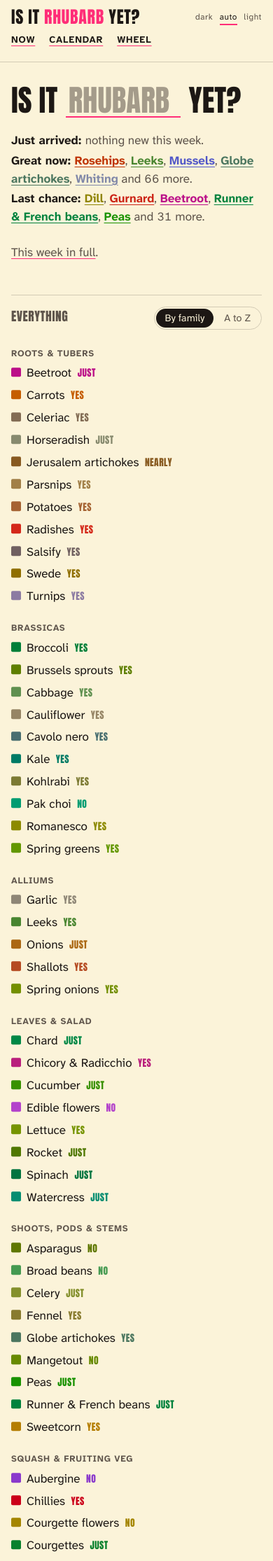
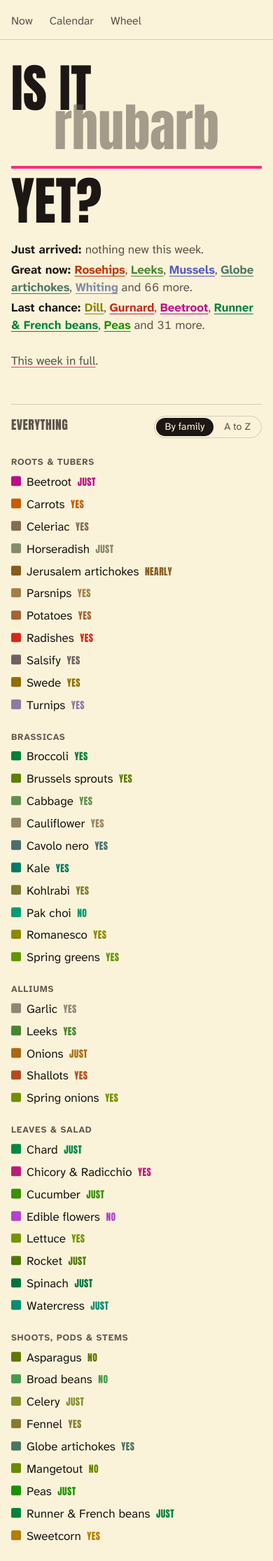
Before and after one commit to DeckOfPandas/is-it-rhubarb-yet, a Jekyll site: the page built from index.html, in a window 390 px wide. Shown: the top 2230 px of the page at 70% size. Built offline with Jekyll 4.4.1, drawn with Linux system fonts in a browser that asks for light colours.

Commit message:
(design) The header is the wordmark, the nav and a magnifier
The header held the question twice on home, shouting nav links, the
theme switch in its best spot and a search box with no good home.

- Header on every page but home: the wordmark as it was, then Now,
  Calendar and Wheel as words in sentence case, soft ink, with only the
  current page bold, full ink and underlined in pink; then a magnifier
  at the right that goes to home's input, focused ("Search foods").
  One row from 640px up; below that, wordmark and magnifier, then nav.
  Every nav link and the magnifier are 44px tall to tap.
- Header on home: the nav alone. The hero question is the wordmark.
- The header search box and its dropdown are gone, CSS and JS both.
- Home hero: one line on wide screens, three stacked lines below
  600px with the input the full width. A word too long for its room
  is set smaller until it fits, so "jerusalem artichokes" stays on one
  line at 360px and at 1280px.
- The placeholder is lower case (it rendered in capitals) and centred
  in its underline, which used to run on past the word on the right.
- The theme switch moves to the footer as a three-way pill: sun, Auto
  with a screen, moon, spoken as "Light theme", "Follow device", "Dark
  theme". Same radio group, same storage, same behaviour.

Fixes #51

Co-Authored-By: Claude Opus 5.5 <noreply@anthropic.com>

```diff
--- a/_layouts/default.html
+++ b/_layouts/default.html
@@ -58,39 +58,23 @@ Now have cards of their own; every other page shows the home card.
   </script>
 </head>
 <body>
-  <header class="site-header">
+  {%- comment -%} On home the hero question is the wordmark, and its input
+     the search, so the header there is the nav alone. Elsewhere the
+     magnifier goes to that input, focused. {%- endcomment -%}
+  <header class="site-header{% if page.url == '/' %} is-home{% endif %}">
     <div class="site-header-inner">
+      {%- if page.url != '/' -%}
       {%- comment -%} The wordmark: RHUBARB is always in rhubarb's colour. {%- endcomment -%}
       <a class="brand" href="{{ '/' | relative_url }}" aria-label="Is it rhubarb yet? Home">Is it <span class="brand-rhubarb">rhubarb</span> yet?</a>
+      {%- endif -%}
       <nav class="site-nav" aria-label="Site">
         <a href="{{ '/now/' | relative_url }}"{% if page.url == '/now/' %} aria-current="page"{% endif %}>Now</a>
         <a href="{{ '/calendar/' | relative_url }}"{% if page.url == '/calendar/' %} aria-current="page"{% endif %}>Calendar</a>
         <a href="{{ '/wheel/' | relative_url }}"{% if page.url == '/wheel/' %} aria-current="page"{% endif %}>Wheel</a>
       </nav>
       {%- if page.url != '/' -%}
-      {%- comment -%} The search for a food, on every page but home, where
-         the hook is the search: the same "Is it [    ] yet?" in small. A
-         plain GET to home with q=, which the hook reads; site.js adds a
-         dropdown fed from search.json. {%- endcomment -%}
-      <form class="search" role="search" method="get" action="{{ '/' | relative_url }}"
-            data-index="{{ '/search.json' | relative_url }}">
-        <label class="search-line" for="site-search">
-          <span class="hook-word">is it</span>
-          <span class="hook-slot"><input id="site-search" type="search" name="q" class="search-input" autocomplete="off" autocapitalize="off" spellcheck="false"
-                 placeholder="rhubarb" aria-label="Is it … yet? Which food?" size="7"
-                 role="combobox" aria-autocomplete="list" aria-expanded="false" aria-controls="search-results"></span>
-          <span class="hook-word">yet?</span>
-        </label>
-        <button type="submit" class="visually-hidden">Ask</button>
-        <div class="search-results" id="search-results" role="listbox" hidden></div>
-      </form>
+      <a class="search-link" href="{{ '/' | relative_url }}#hook-input" aria-label="Search foods">{% include icons/search.svg %}</a>
       {%- endif -%}
-      <fieldset class="switch theme" data-remember="theme">
-        <legend>Theme</legend>
-        <input type="radio" name="theme" id="theme-dark" value="dark"><label for="theme-dark">dark</label>
-        <input type="radio" name="theme" id="theme-auto" value="auto" checked><label for="theme-auto">auto</label>
-        <input type="radio" name="theme" id="theme-light" value="light"><label for="theme-light">light</label>
-      </fieldset>
     </div>
   </header>
   <main>
@@ -103,6 +87,15 @@ Now have cards of their own; every other page shows the home card.
       <a href="{{ '/foods.json' | relative_url }}">Data as JSON</a>
     </nav>
     <p class="footer-about"><a href="{{ '/about/' | relative_url }}">About</a></p>
+    {%- comment -%} A radio group, so the current choice is checked and
+       announced; each input carries its spoken name, since the sun and the
+       moon say nothing to a screen reader. {%- endcomment -%}
+    <fieldset class="switch theme" data-remember="theme">
+      <legend>Theme</legend>
+      <input type="radio" name="theme" id="theme-light" value="light" aria-label="Light theme"><label for="theme-light">{% include icons/sun.svg %}</label>
+      <input type="radio" name="theme" id="theme-auto" value="auto" aria-label="Follow device" checked><label for="theme-auto">{% include icons/screen.svg %}Auto</label>
+      <input type="radio" name="theme" id="theme-dark" value="dark" aria-label="Dark theme"><label for="theme-dark">{% include icons/moon.svg %}</label>
+    </fieldset>
     <a class="footer-github" href="https://github.com/DeckOfPandas/is-it-rhubarb-yet" aria-label="Source on GitHub">{% include icons/github.svg %}</a>
     <p class="copyright">&copy; {{ site.time | date: "%Y" }} {{ site.title }}</p>
     {%- comment -%} Two sentences in two spans, so a narrow screen breaks
--- a/assets/site.css
+++ b/assets/site.css
@@ -91,19 +91,20 @@ h1 { font: 400 clamp(2rem, 6vw, 3.25rem)/1 var(--display); text-transform: upper
 .lede { color: var(--muted); max-width: 40rem; }
 
 /* --- Header ---------------------------------------------------------------- */
-.site-header { padding: 0.75rem 1rem 0; border-bottom: 1px solid var(--rule); }
+/* Phone: the wordmark and the magnifier, then the nav under them. Wide:
+   one row, the magnifier pushed to the right. Home has neither the
+   wordmark nor the magnifier, so its header is the nav alone. */
+.site-header { padding: 0.5rem 1rem 0; border-bottom: 1px solid var(--rule); }
 .site-header-inner {
   max-width: 64rem; margin: 0 auto;
-  display: grid; grid-template-columns: 1fr auto; column-gap: 1rem; row-gap: 0.4rem;
-  grid-template-areas: "brand theme" "nav nav" "search search";
-  align-items: center; padding-bottom: 0.6rem;
+  display: grid; grid-template-columns: 1fr auto; column-gap: 1.5rem;
+  grid-template-areas: "brand search" "nav nav";
+  align-items: center; padding-bottom: 0.25rem;
 }
-@media (min-width: 52rem) {
-  .site-header-inner { grid-template-columns: auto 1fr auto auto; grid-template-areas: "brand nav search theme"; column-gap: 1.5rem; }
+.is-home .site-header-inner { grid-template-areas: "nav nav"; }
+@media (min-width: 40rem) {
+  .site-header-inner { grid-template-columns: auto 1fr auto; grid-template-areas: "brand nav search"; column-gap: 2rem; padding-bottom: 0; }
 }
-/* The wordmark and the nav are links and look it: the wordmark takes the
-   pink underline on hover, the nav items wear it always, thickest on the
-   current page. */
 .brand {
   grid-area: brand; justify-self: start;
   font: 400 1.5rem/1 var(--display); letter-spacing: var(--track-small); text-transform: uppercase;
@@ -111,43 +112,21 @@ h1 { font: 400 clamp(2rem, 6vw, 3.25rem)/1 var(--display); text-transform: upper
 }
 .brand:hover, .brand:focus-visible { text-decoration: underline; text-decoration-color: var(--rhubarb); text-decoration-thickness: 0.08em; text-underline-offset: 0.12em; }
 .brand-rhubarb { color: var(--rhubarb); }
-.site-nav { grid-area: nav; display: flex; gap: 1.25rem; }
+/* The nav is words in the soft ink; only the current page is full ink,
+   bold and underlined in pink. Each link is 44px tall to tap. */
+.site-nav { grid-area: nav; display: flex; gap: 1.5rem; }
 .site-nav a {
-  font-size: 0.85rem; font-weight: 700; letter-spacing: 0.06em; text-transform: uppercase;
-  color: var(--ink); padding: 0.3rem 0; text-underline-offset: 0.3em;
+  display: inline-flex; align-items: center; min-height: 44px; white-space: nowrap;
+  font-size: 1rem; color: var(--muted); text-decoration: none; text-underline-offset: 0.35em;
 }
-.site-nav a[aria-current] { text-decoration-thickness: 3px; }
-.site-header .search { grid-area: search; }
-.site-header .theme { grid-area: theme; justify-self: end; }
-
-/* The search box is the question in small and lowercase, "is it [rhubarb]
-   yet?", in the text face so it reads as a sentence rather than a second
-   wordmark; only the food is the input, underlined in pink, the underline
-   thickening on focus rather than a ring. The dropdown hangs under it. */
-.search { position: relative; margin: 0; }
-.search-line {
-  display: flex; align-items: baseline; gap: 0 0.3em; cursor: text;
-  font: 400 1rem/1.3 var(--text); white-space: nowrap;
+.site-nav a:hover, .site-nav a:focus-visible { color: var(--ink); text-decoration: underline; text-decoration-color: var(--rhubarb); text-decoration-thickness: 1px; }
+.site-nav a[aria-current] { font-weight: 700; color: var(--ink); text-decoration: underline; text-decoration-color: var(--rhubarb); text-decoration-thickness: 3px; }
+.search-link {
+  grid-area: search; justify-self: end; display: inline-flex; align-items: center; justify-content: center;
+  width: 44px; height: 44px; margin-right: -10px; color: var(--ink);
 }
-.search-input {
-  font: inherit; line-height: inherit; width: 7ch; max-width: 100%;
-  background: transparent; border: 0; border-bottom: 2px solid var(--rhubarb); border-radius: 0;
-  padding: 0 0.1em; margin: 0; color: var(--ink); -webkit-appearance: none; appearance: none;
-}
-.search-input:focus { outline: none; border-bottom-width: 3px; margin-bottom: -1px; }
-.search-input::placeholder { color: var(--muted); opacity: 0.55; }
-.search-input::-webkit-search-cancel-button { display: none; }
-.search-results {
-  position: absolute; top: 100%; left: 0; z-index: 20; margin-top: 0.4rem;
-  min-width: 100%; width: max-content; max-width: min(24rem, calc(100vw - 2rem));
-  padding: 0.4rem 0; background: var(--bg); border: 1px solid var(--rule); box-shadow: 0 8px 22px rgba(0, 0, 0, 0.18);
-  text-align: left; font-size: 1rem;
-}
-@media (min-width: 52rem) { .search-results { left: auto; right: 0; } }
-.search-results .food-list { display: block; margin: 0; }
-.search-results .food-row { padding: 0.25rem 0.8rem; }
-.search-results .food-row.is-active, .search-results .food-row:hover { background: var(--band); }
-.search-none { margin: 0; padding: 0.2rem 0.8rem; color: var(--muted); }
+.search-link:hover, .search-link:focus-visible { color: var(--rhubarb); }
+.icon { width: 1.4rem; height: 1.4rem; flex: none; }
 
 /* --- Switches ----------------------------------------------------------- */
 /* A radio group drawn as a pill. The theme switch needs JavaScript to do
@@ -160,10 +139,12 @@ h1 { font: 400 clamp(2rem, 6vw, 3.25rem)/1 var(--display); text-transform: upper
 .switch label { padding: 0.2rem 0.8rem; border-radius: 999px; cursor: pointer; color: var(--muted); font-size: 0.9rem; line-height: 1.4; }
 .switch input:checked + label { background: var(--ink); color: var(--bg); }
 .switch input:focus-visible + label { outline: 2px solid var(--rhubarb); outline-offset: 1px; }
+/* The theme switch, in the footer: sun, Auto, moon, three segments of one
+   pill, each 44px tall to tap. */
 .theme { display: none; }
-.js .theme { display: inline-flex; margin-bottom: 0; border: 0; padding: 0; gap: 0.6rem; }
-.theme label { padding: 0.1rem 0; font-size: 0.75rem; border-radius: 0; letter-spacing: 0.04em; }
-.theme input:checked + label { background: none; color: var(--ink); box-shadow: 0 2px 0 var(--rhubarb); }
+.js .theme { display: inline-flex; margin: 0.4rem 0 0; }
+.theme label { display: inline-flex; align-items: center; justify-content: center; gap: 0.35em; min-width: 44px; min-height: 40px; padding: 0 0.7rem; }
+.theme .icon { width: 1.1rem; height: 1.1rem; }
 .switches { display: flex; flex-wrap: wrap; gap: 0.5rem 1rem; align-items: center; }
 .ordered > * { display: none; }
 main:has(#order-start:checked) .ordered > .by-start,
@@ -215,21 +196,32 @@ main:has(#order-alpha:checked) .ordered-list .heading { display: none; }
 .variety-line { color: var(--muted); margin: 0 0 1rem; }
 
 /* --- Home: the hook ------------------------------------------------------- */
+/* The hero question is the wordmark on home. Wide: one line, the input as
+   wide as its word. Below 600px: three lines, the input the full width,
+   and site.js shrinks a long name's type until it fits. The placeholder is
+   lower case and grey, which is what makes it read as a box to type in;
+   what is typed is in capitals like the rest of the question. The word
+   sits in the middle of its underline. */
 .hook { padding: 1.5rem 0 0.5rem; }
 .hook-form { margin: 0; }
 .hook-line {
-  display: flex; flex-wrap: wrap; align-items: baseline; gap: 0 0.28em;
+  display: flex; align-items: baseline; gap: 0 0.28em; white-space: nowrap;
   font: 400 clamp(2.6rem, 11vw, 6.5rem)/1.05 var(--display); letter-spacing: var(--track-large); text-transform: uppercase;
   cursor: text;
 }
 .hook-slot { display: inline-flex; max-width: 100%; }
 #hook-input {
-  font: inherit; letter-spacing: inherit; text-transform: inherit; line-height: inherit;
+  font: inherit; letter-spacing: inherit; text-transform: inherit; line-height: inherit; text-align: center;
   color: var(--ink); background: transparent; border: 0; border-bottom: 0.06em solid var(--rhubarb); border-radius: 0;
   padding: 0 0.08em; margin: 0; min-width: 3ch; max-width: 100%; -webkit-appearance: none; appearance: none;
 }
-#hook-input::placeholder { color: var(--muted); opacity: 0.55; }
-.hook-ruler { position: absolute; visibility: hidden; white-space: pre; font: inherit; letter-spacing: inherit; text-transform: inherit; padding: 0 0.08em; }
+#hook-input::placeholder { color: var(--muted); opacity: 0.55; text-transform: none; }
+@media (max-width: 37.49rem) {
+  .hook-line { flex-direction: column; align-items: stretch; font-size: clamp(3rem, 19vw, 6rem); line-height: 1; }
+  .hook-slot { display: flex; align-items: flex-end; width: 100%; height: 1.05em; margin: 0 0 0.12em; }
+  #hook-input { width: 100%; }
+}
+.hook-ruler { position: absolute; right: 0; visibility: hidden; white-space: pre; font: inherit; letter-spacing: inherit; text-transform: inherit; padding: 0 0.08em; }
 .hook-slot { position: relative; }
 #hook-input:focus { outline: none; border-bottom-width: 0.1em; margin-bottom: -0.04em; }
 #hook-input::-webkit-search-cancel-button { display: none; }
--- a/assets/site.js
+++ b/assets/site.js
@@ -354,15 +354,33 @@
     });
     var shown = [];
 
-    // The input is as wide as its word: a hidden span in the same font
-    // measures the value, or the placeholder when there is none.
+    // A hidden span in the same font measures the value, or the placeholder
+    // when there is none. On one line the input is as wide as its word, up to
+    // the room "Is it" and "yet?" leave; when the question stacks, the input
+    // is the full width. Either way a word too long for its room is set
+    // smaller until it fits.
     var ruler = el("span", "hook-ruler");
     ruler.setAttribute("aria-hidden", "true");
     input.parentElement.appendChild(ruler);
+    var line = input.closest(".hook-line");
+    var stacked = matchMedia("(max-width: 37.49rem)");
     function size() {
+      ruler.style.textTransform = input.value ? "" : "none";
       ruler.textContent = input.value || input.placeholder;
-      var w = ruler.getBoundingClientRect().width;
-      if (w) input.style.width = (w + 12) + "px";
+      var w = ruler.getBoundingClientRect().width + 12;
+      if (w <= 12) return;
+      input.style.fontSize = "";
+      var room;
+      if (stacked.matches) {
+        input.style.width = "";
+        room = input.clientWidth;
+      } else {
+        var gap = parseFloat(getComputedStyle(line).columnGap) || 0;
+        room = line.clientWidth - 2 * gap - 8;
+        line.querySelectorAll(".hook-word").forEach(function (word) { room -= word.getBoundingClientRect().width; });
+        input.style.width = Math.min(w, room) + "px";
+      }
+      if (w > room) input.style.fontSize = (parseFloat(getComputedStyle(input).fontSize) * room / w) + "px";
     }
     if (document.fonts && document.fonts.ready) document.fonts.ready.then(size);
     window.addEventListener("resize", size);
@@ -498,85 +516,6 @@
     render(week);
   }
 
-  // --- The header's search box -----------------------------------------------
-  function initSearch() {
-    var form = document.querySelector("form.search");
-    if (!form) return;
-    var input = form.querySelector(".search-input");
-    var panel = form.querySelector(".search-results");
-    var index = null, live = null, options = [], active = -1;
-
-    function load(then) {
-      if (index) { then(); return; }
-      loadSearch().then(function (items) {
-        index = items.map(function (it) { it.terms = it.terms.map(fold); return it; });
-        then();
-      }).catch(function () {});
-      if (!SAME_WEEK) loadFoods().then(function (foods) {
-        live = {};
-        foods.forEach(function (f) { live[f.slug] = V.foodVerdict(f, WEEK).verdict; });
-      }).catch(function () {});
-    }
-
-    function close() {
-      panel.hidden = true; panel.textContent = ""; options = []; active = -1;
-      input.setAttribute("aria-expanded", "false");
-      input.removeAttribute("aria-activedescendant");
-    }
-
-    function paint() {
-      var found = index ? rank(index, input.value).slice(0, 8) : [];
-      panel.textContent = ""; options = []; active = -1;
-      if (!input.value.trim()) { close(); return; }
-      if (!found.length) {
-        panel.appendChild(el("p", "search-none", "Literally no idea."));
-      } else {
-        var ul = el("ul", "food-list");
-        found.forEach(function (it, i) {
-          var item = { slug: it.slug, name: it.name, colour: it.colour, never: it.never,
-            verdict: live && live[it.slug] ? live[it.slug] : it.verdict };
-          var li = foodRow(item);
-          li.id = "search-option-" + i;
-          li.setAttribute("role", "option");
-          options.push(li);
-          ul.appendChild(li);
-        });
-        panel.appendChild(ul);
-      }
-      panel.hidden = false;
-      input.setAttribute("aria-expanded", "true");
-    }
-
-    function setActive(n) {
-      if (active >= 0 && options[active]) options[active].classList.remove("is-active");
-      active = n;
-      if (active >= 0 && options[active]) {
-        options[active].classList.add("is-active");
-        input.setAttribute("aria-activedescendant", options[active].id);
-      } else input.removeAttribute("aria-activedescendant");
-    }
-
-    input.addEventListener("focus", function () { load(paint); });
-    input.addEventListener("input", function () { load(paint); });
-    input.addEventListener("keydown", function (e) {
-      if (e.key === "Escape") { close(); return; }
-      if (!options.length) return;
-      if (e.key === "ArrowDown") { e.preventDefault(); setActive((active + 1) % options.length); }
-      else if (e.key === "ArrowUp") { e.preventDefault(); setActive((active - 1 + options.length) % options.length); }
-    });
-    // Enter goes to the active option, or the first match.
-    form.addEventListener("submit", function (e) {
-      var pick = active >= 0 ? options[active] : options[0];
-      if (pick) { e.preventDefault(); location.href = pick.querySelector("a").href; }
-    });
-    // Closing on blur waits a beat, or a click on an option empties the
-    // panel before the click lands on the link.
-    input.addEventListener("blur", function () {
-      setTimeout(function () { if (!form.contains(document.activeElement)) close(); }, 120);
-    });
-    document.addEventListener("click", function (e) { if (!form.contains(e.target)) close(); });
-  }
-
   // --- Not found ---------------------------------------------------------------
   // The address says what was asked for; the nearest foods are offered.
   function initNotFound() {
@@ -616,7 +555,6 @@
     initAbout();
     initHome();
     initNow();
-    initSearch();
     initNotFound();
     syncChartHeads();
     targetRow();
```
Also changed, not shown: _includes/icons/moon.svg (added), _includes/icons/screen.svg (added), _includes/icons/search.svg (added), _includes/icons/sun.svg (added).
